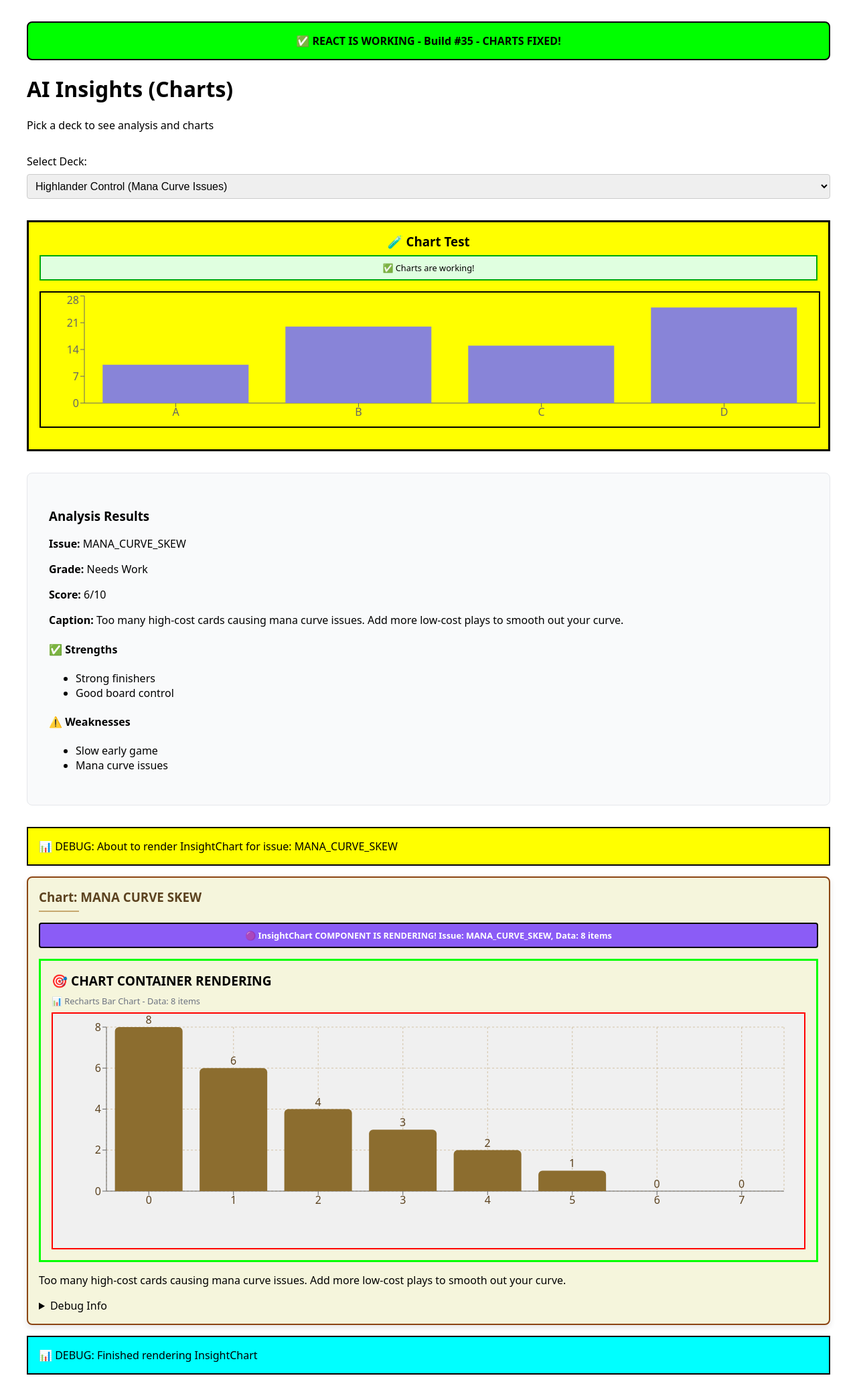
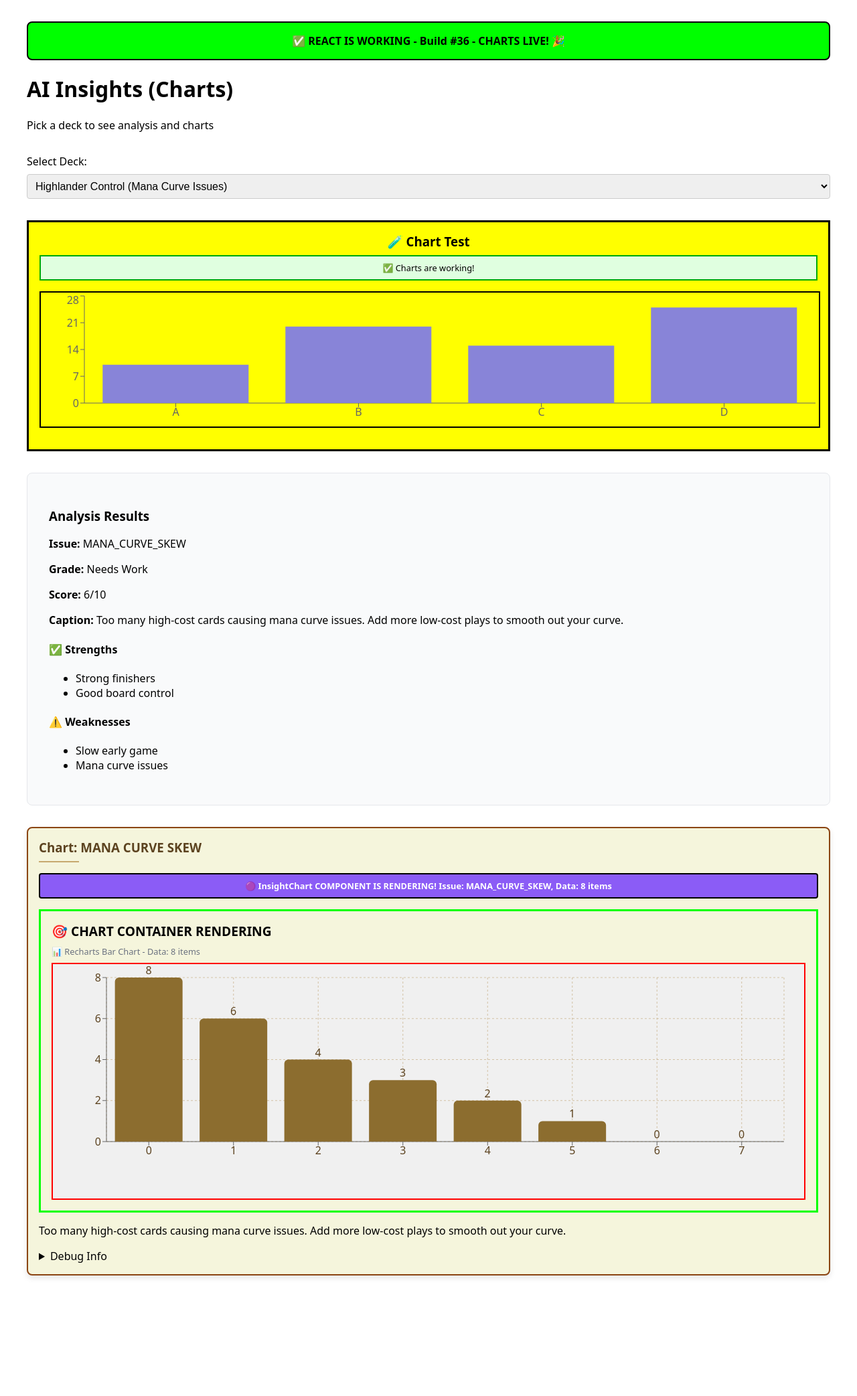
Before and after one commit to alanherron/scrylytics, a Next.js app: page /insights in a window 1280 px wide. Shown: the whole page at 67% size. After the commit the page ends 1953 px from the top, so only its background shows below. Built offline with nearby package versions, Linux system fonts and the light colour scheme.

Commit message:
🎉 Charts are working! Final cleanup
- Updated banner to 'CHARTS LIVE! 🎉'
- Removed debug banners for clean interface
- Charts are successfully rendering on live site

```diff
--- a/app/insights/page.tsx
+++ b/app/insights/page.tsx
@@ -120,7 +120,7 @@ export default function InsightsPage() {
         textAlign: "center",
         marginBottom: "1rem"
       }}>
-        ✅ REACT IS WORKING - Build #35 - CHARTS FIXED!
+        ✅ REACT IS WORKING - Build #36 - CHARTS LIVE! 🎉
       </div>
 
       <header style={{marginBottom:"2rem"}}>
@@ -196,18 +196,12 @@ export default function InsightsPage() {
 
       {result && result.issue !== 'ERROR' && (
         <div style={{marginTop:"2rem"}}>
-          <div style={{padding: "1rem", backgroundColor: "#ff0", border: "2px solid #000", marginBottom: "1rem"}}>
-            📊 DEBUG: About to render InsightChart for issue: {result.issue}
-          </div>
           <InsightChart
             issue={result.issue as any}
             data={result.data || []}
             caption={result.caption}
             title={`Chart: ${result.issue.replace(/_/g, ' ')}`}
           />
-          <div style={{padding: "1rem", backgroundColor: "#0ff", border: "2px solid #000", marginTop: "1rem"}}>
-            📊 DEBUG: Finished rendering InsightChart
-          </div>
         </div>
       )}
     </div>
```
Also changed, not shown: .eslintrc.json.
